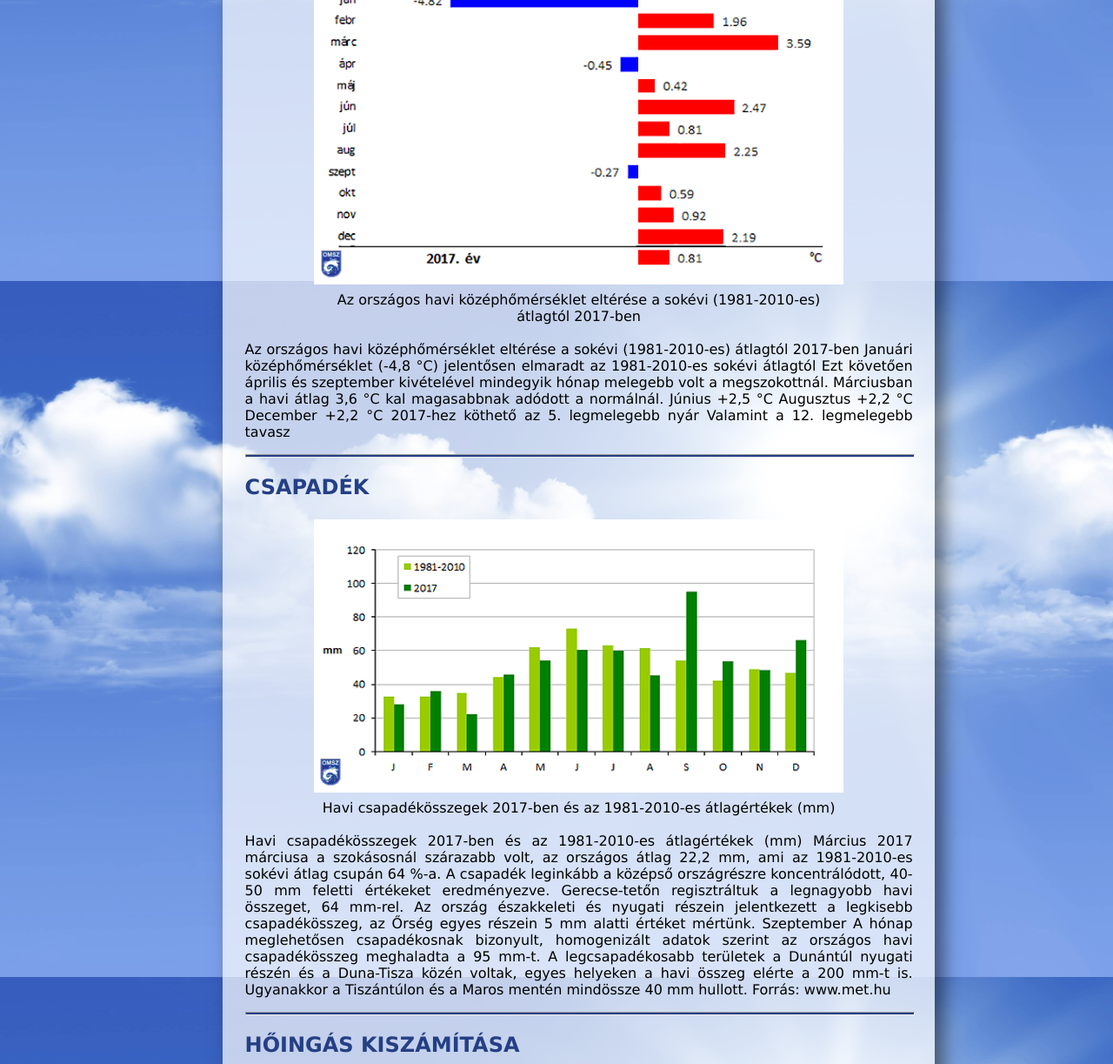
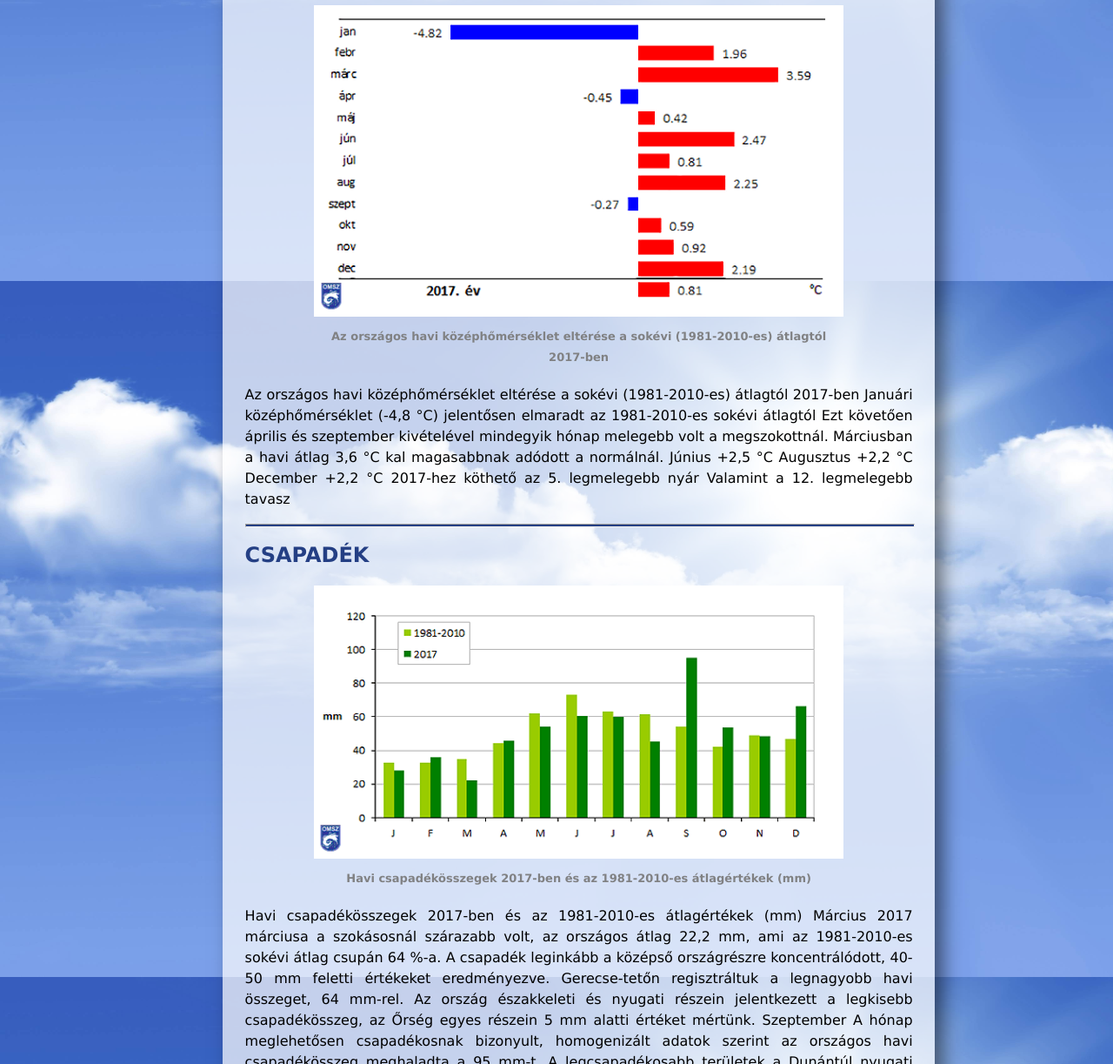
Before and after one commit to Kovtan1/idojaras_git_dolgozat_Kov-csZolt-n, a plain HTML site: page index.html in a window 1280 px wide. Shown: the part 477-1700 px from the top of the page at 87% size. Drawn offline with Linux system fonts and the light colour scheme.

Commit message:
12. feladat Szürke szöveg

```diff
--- a/ido.css
+++ b/ido.css
@@ -8,7 +8,7 @@ body
 	background-repeat: no-repeat;
 	background-attachment: fixed;
 	font-family: 'Lucida Sans Unicode', 'Lucida Grande', sans-serif;
-	row-gap: 1.5em;
+	line-height: 1.5em;
 }
 
 #keret
@@ -29,11 +29,12 @@ p
 
 table
 {
-	border:outset;
+	border: outset;
 	margin: auto;
 	width: 80%;
 	border: 3px;
 	text-align: center;
+	padding: 0;
 }
 
 hr
@@ -66,3 +67,9 @@ h2{
     color: #243f84;
 	text-transform: uppercase;
 }
+.szurke{
+    font-size: small;
+	text-align: center;
+	color: #808183;
+	font-weight: bold;
+}
--- a/index.html
+++ b/index.html
@@ -26,7 +26,7 @@
             <td><img  src="graikon1.gif" title="Forrás: www.met.hu"></td>
         </tr>
         <tr>
-            <td>Az országos havi középhőmérséklet eltérése a sokévi (1981-2010-es) átlagtól 2017-ben</td>
+            <td class="szurke">Az országos havi középhőmérséklet eltérése a sokévi (1981-2010-es) átlagtól 2017-ben</td>
         </tr>
         </table>
         <p>
@@ -50,7 +50,7 @@
             <td><img src="graikon2.gif" title="Forrás: www.met.hu"></td>
         </tr>
         <tr>
-            <td>Havi csapadékösszegek 2017-ben és az 1981-2010-es átlagértékek (mm)</td>
+            <td class="szurke">Havi csapadékösszegek 2017-ben és az 1981-2010-es átlagértékek (mm)</td>
         </tr>
         </table>
         <p>
```
